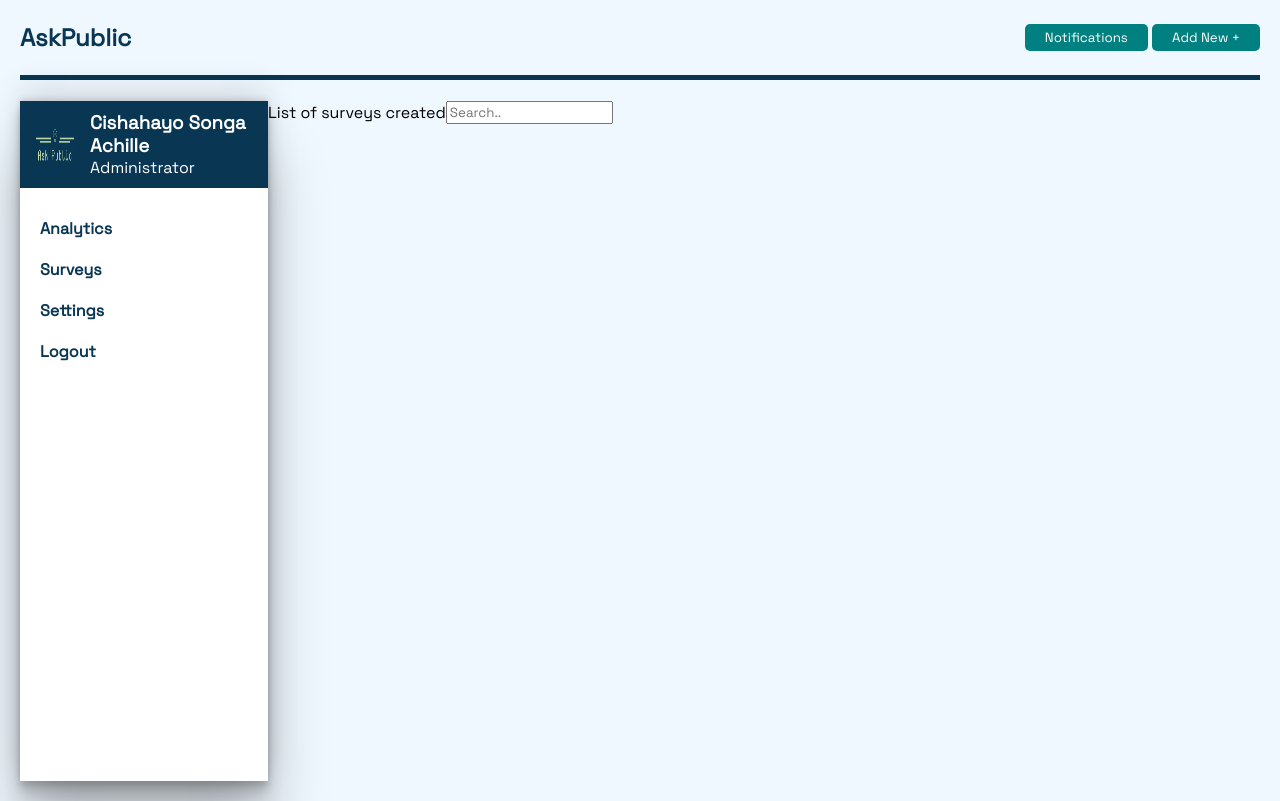
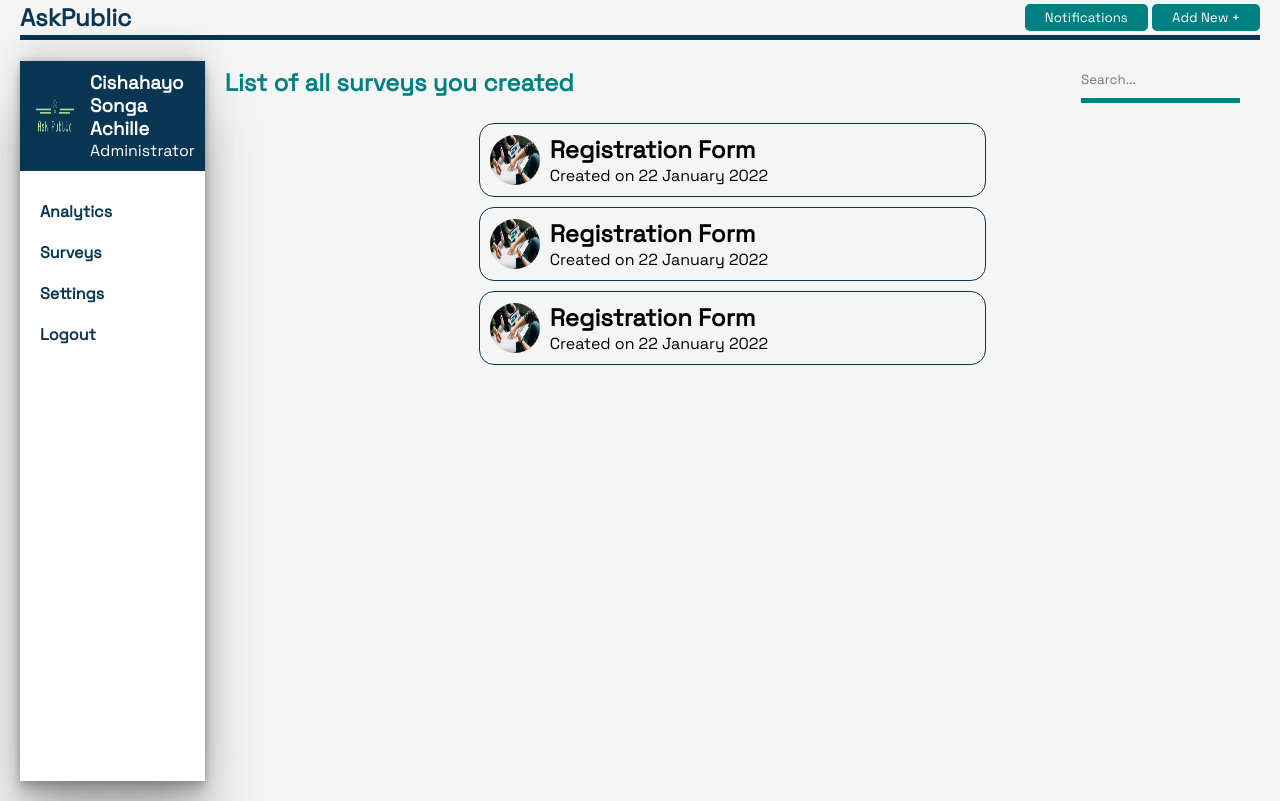
Before and after one commit to songa1/survey-app, a PHP site: page /dashboard/listing.html in a window 1280 px wide. Run offline with PHP 8.4, Linux system fonts and the light colour scheme.

Commit message:
Worked on the list of surveys

```diff
--- /dev/null
+++ b/css/dashboard-content.css
@@ -0,0 +1,54 @@
+
+.right-content {
+    padding: 0 20px;
+    flex: 6;
+}
+
+.surveys {
+    display: flex;
+    flex-direction: column;
+    align-items: center;
+    gap: 10px;
+}
+
+.survey {
+    display: flex;
+    align-items: center;
+    padding: 10px;
+    border: 1px solid var(--main-blue);
+    border-radius: 15px;
+    gap: 10px;
+    min-width: 50%;
+}
+
+.survey img {
+    width: 50px;
+    height: 50px;
+    border-radius: 50px;
+}
+
+.survey .mdata h1, p {
+    margin: 0;
+}
+
+.dash-top-title {
+    display: flex;
+    justify-content: space-between;
+    align-items: center;
+    padding: 0 auto 20px auto;
+    margin-bottom: 20px;
+}
+
+.dash-top-title h2 {
+    margin: 0;
+    color: teal;
+}
+
+.dash-top-title input {
+    padding: 10px 0;
+    border: 0;
+    border-bottom: 5px solid teal;
+    background-color: transparent;
+    outline: none;
+    color: teal;
+}
--- a/css/dashboard.css
+++ b/css/dashboard.css
@@ -21,7 +21,7 @@
     width: 100%;
     color: var(--main-blue);
     padding: 5px 0;
-    height: 10vh;
+    height: 5vh;
 }
 
 .dash-topnav button {
@@ -34,7 +34,7 @@
 
 .main-body {
     display: flex;
-    height: 90vh;
+    height: 95vh;
     width: 100%;
     padding: 20px 0;
 }
@@ -42,17 +42,9 @@
 .left-menu {
     height: 100%;
     background-color: #fff;
-    width: 20%;
+    /* width: 20%; */
+    flex: 1;
     box-shadow: rgba(0, 0, 0, 0.25) 0px 54px 55px, rgba(0, 0, 0, 0.12) 0px -12px 30px, rgba(0, 0, 0, 0.12) 0px 4px 6px, rgba(0, 0, 0, 0.17) 0px 12px 13px, rgba(0, 0, 0, 0.09) 0px -3px 5px;
-}
-
-.right-content {
-    width: 50%;
-    margin: 0 auto;
-    height: 100%;
-    display: flex;
-    flex-direction: column;
-    padding: 0 20px;
 }
 
 .profile {
@@ -92,9 +84,3 @@
     text-decoration: none;
     color: var(--main-blue);
 }
-
-.dash-item-title {
-    display: flex;
-    align-items: center;
-    justify-content: space-between;
-}
--- a/css/style.css
+++ b/css/style.css
@@ -13,7 +13,7 @@
 body, html {
     margin: 0;
     width: 100%;
-    background-color: aliceblue;
+    background-color: rgb(245, 245, 245);
 }
 
 .title {
--- a/dashboard/listing.html
+++ b/dashboard/listing.html
@@ -7,6 +7,7 @@
     <title>Dashboard | List of surveys</title>
     <link rel="stylesheet" href="../css/style.css">
     <link rel="stylesheet" href="../css/dashboard.css">
+    <link rel="stylesheet" href="../css/dashboard-content.css">
 </head>
 <body>
     <div class="dashboard-container">
@@ -33,11 +34,32 @@
                     <a href="#">Logout</a>
                 </div>
             </div>
-            <div class="rigt-content">
-                <div class="dash-item-title">
-                    <p>List of surveys created</p>
-                    <div>
-                        <input type="text" placeholder="Search.." />
+            <div class="right-content">
+                <div class="dash-top-title">
+                    <h2>List of all surveys you created</h2>
+                    <input type="text" placeholder="Search...">
+                </div>
+                <div class="surveys">
+                    <div class="survey">
+                        <img src="../assets/survey-results-analysis.jpg" alt="User">
+                        <div class="mdata">
+                            <h1>Registration Form</h1>
+                            <p>Created on 22 January 2022</p>
+                        </div>
+                    </div>
+                    <div class="survey">
+                        <img src="../assets/survey-results-analysis.jpg" alt="User">
+                        <div class="mdata">
+                            <h1>Registration Form</h1>
+                            <p>Created on 22 January 2022</p>
+                        </div>
+                    </div>
+                    <div class="survey">
+                        <img src="../assets/survey-results-analysis.jpg" alt="User">
+                        <div class="mdata">
+                            <h1>Registration Form</h1>
+                            <p>Created on 22 January 2022</p>
+                        </div>
                     </div>
                 </div>
             </div>
```
